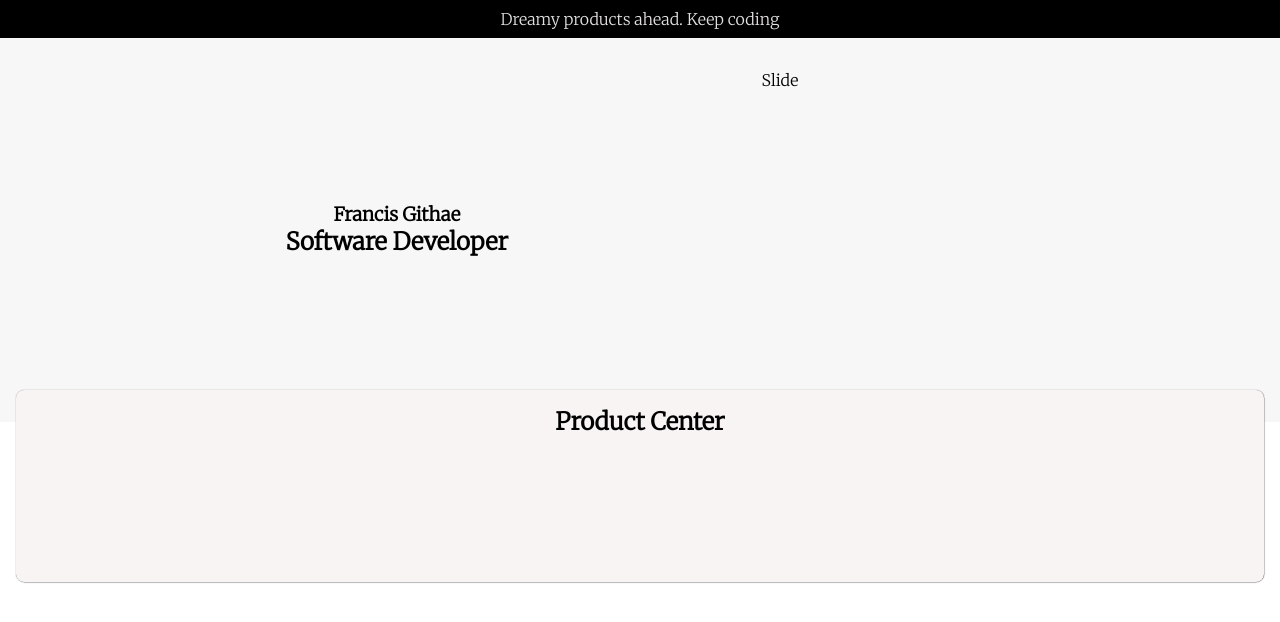
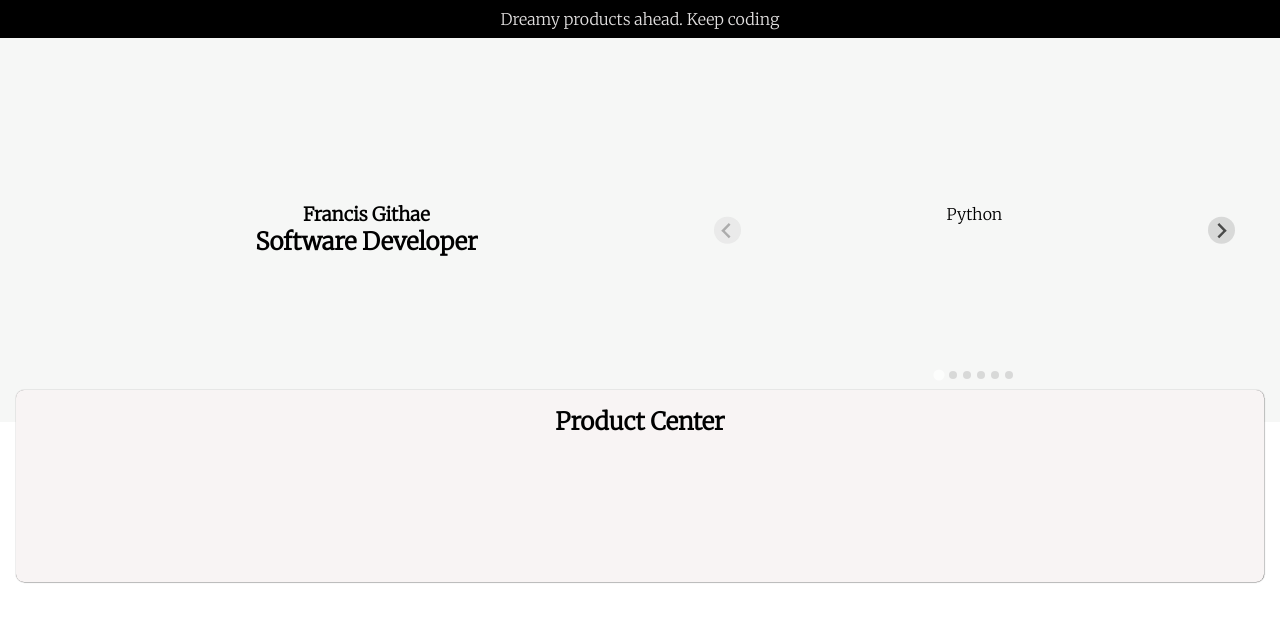
Before and after one commit to githaefrancis/portfolio-next, a Next.js app: page / in a window 1280 px wide. Shown: the top 622 px of the page. Built offline with nearby package versions, Linux system fonts and the light colour scheme.

Commit message:
feat(Slider) - add carousel

```diff
--- /dev/null
+++ b/components/header/carousel/carousel.module.scss
@@ -0,0 +1,8 @@
+.carouselList {
+  article {
+    display: flex;
+    justify-content: center;
+    align-items: center;
+    height: 18rem;
+  }
+}
--- /dev/null
+++ b/components/header/carousel/carousel.tsx
@@ -0,0 +1,37 @@
+"use client";
+import "@splidejs/splide/css";
+import { useEffect } from "react";
+import Splide from "@splidejs/splide";
+import carouselStyles from "./carousel.module.scss";
+
+export default function Carousel() {
+  useEffect(() => {
+    new Splide("#skillSlide").mount();
+  }, []);
+  return (
+    <section id="skillSlide" className="splide">
+      <div className="splide__track">
+        <ul className={`splide__list ${carouselStyles.carouselList}`}>
+          <li className="splide__slide">
+            <article>Python</article>
+          </li>
+          <li className="splide__slide">
+            <article>Javascript</article>
+          </li>
+          <li className="splide__slide">
+            <article>React</article>
+          </li>
+          <li className="splide__slide">
+            <article>Next</article>
+          </li>
+          <li className="splide__slide">
+            <article>Django</article>
+          </li>
+          <li className="splide__slide">
+            <article>Flask</article>
+          </li>
+        </ul>
+      </div>
+    </section>
+  );
+}
--- a/components/header/header.module.scss
+++ b/components/header/header.module.scss
@@ -1,6 +1,6 @@
 .header {
   display: grid;
-  grid-template-columns: 60% auto;
+  grid-template-columns: 55% auto;
   padding: 2rem 2rem;
   height: 24rem;
   background-color: rgba(#a5afa5, 0.1);
--- a/components/header/index.tsx
+++ b/components/header/index.tsx
@@ -1,5 +1,6 @@
 import React from "react";
 import styles from "./header.module.scss";
+import Carousel from "./carousel/carousel";
 export default function Header() {
   return (
     <section className={styles.header}>
@@ -9,7 +10,7 @@ export default function Header() {
           <h2 className={styles.heading2}>Software Developer</h2>
         </div>
       </section>
-      <section>Slide</section>
+      <Carousel />
     </section>
   );
 }
--- a/package.json
+++ b/package.json
@@ -9,6 +9,7 @@
     "lint": "next lint"
   },
   "dependencies": {
+    "@splidejs/splide": "^4.1.4",
     "@types/node": "20.3.1",
     "@types/react": "18.2.12",
     "@types/react-dom": "18.2.5",
```
Also changed, not shown: 1 other file (tests, documents, lock files or other folders).
